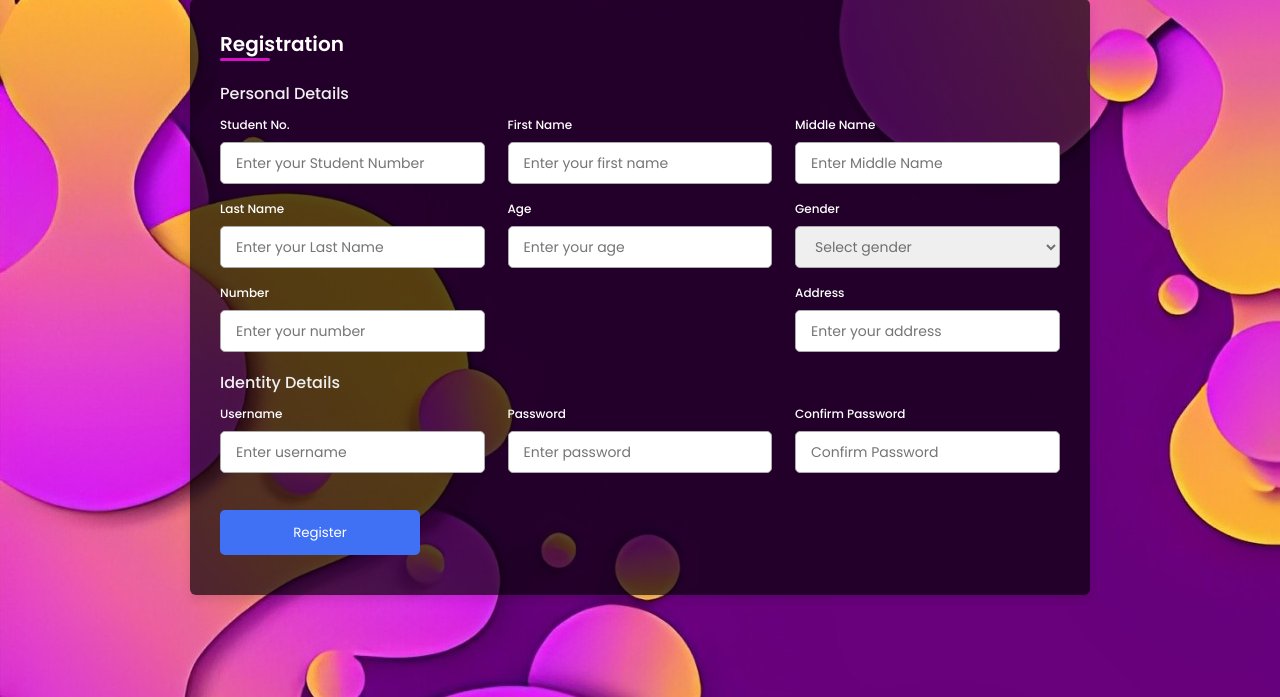
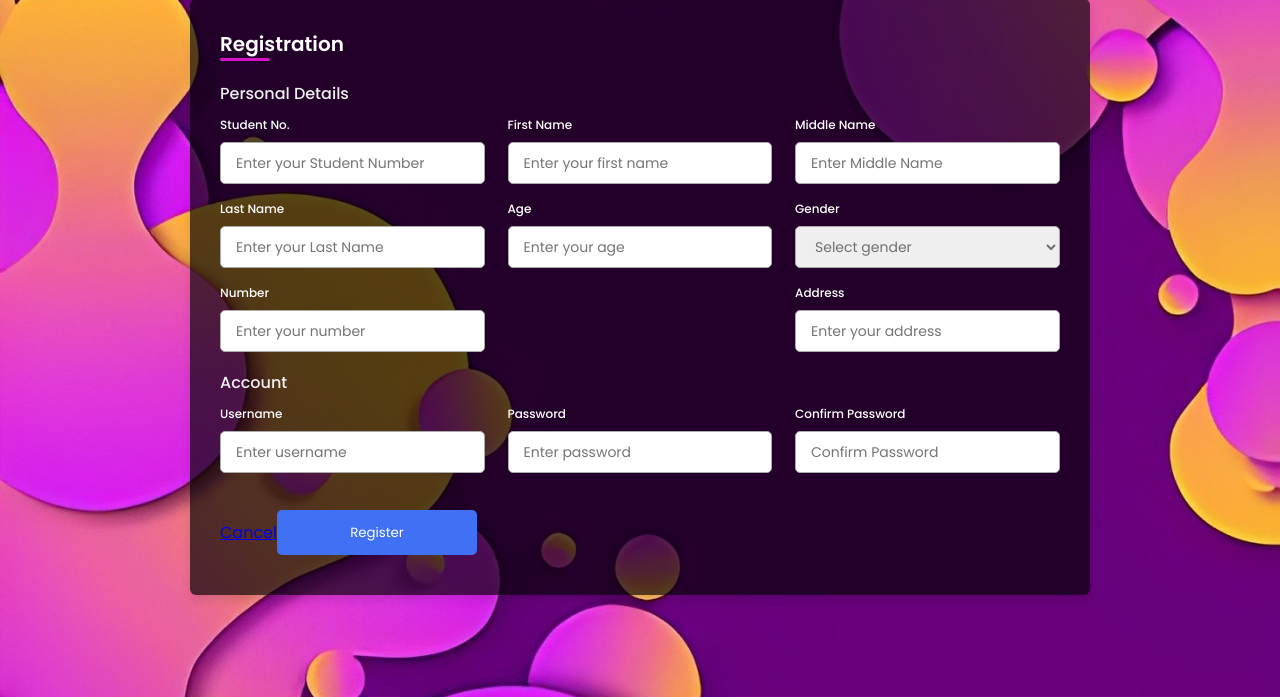
Before and after one commit to trishamitch/sysrch, a PHP site: the page made by with login user and admin/register.php in a window 1280 px wide. Shown: the part 103-800 px from the top of the page. Run offline with PHP 8.4, Linux system fonts and the light colour scheme.

Commit message:
Update register.php

```diff
--- a/with login user and admin/register.php
+++ b/with login user and admin/register.php
@@ -105,7 +105,7 @@
                     </div>
                 </div>
                 <div class="account">
-                    <span class="title">Identity Details</span>
+                    <span class="title">Account</span>
 
                     <div class="fields">
                         <div class="input-field">
@@ -124,7 +124,11 @@
                         </div>
                     </div>
 
-                    <button type="submit">Register</button>
+                    <div class="buttons">
+                        <a href="index.php" class="cancelBtn">Cancel</a>
+                        <button type="submit">Register</button>
+
+                    </div>
                 </div>
             </div>
         </form>
```
